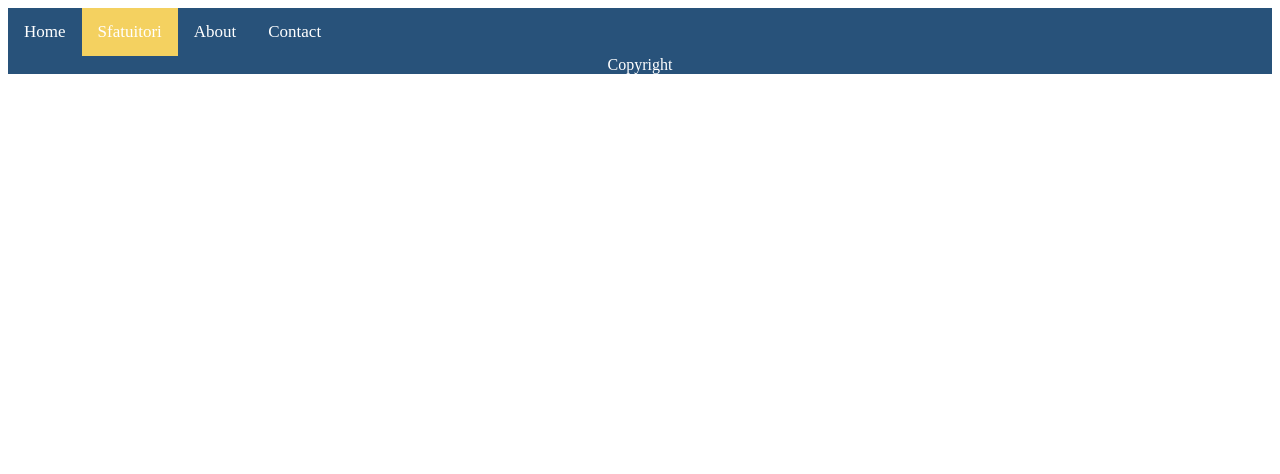
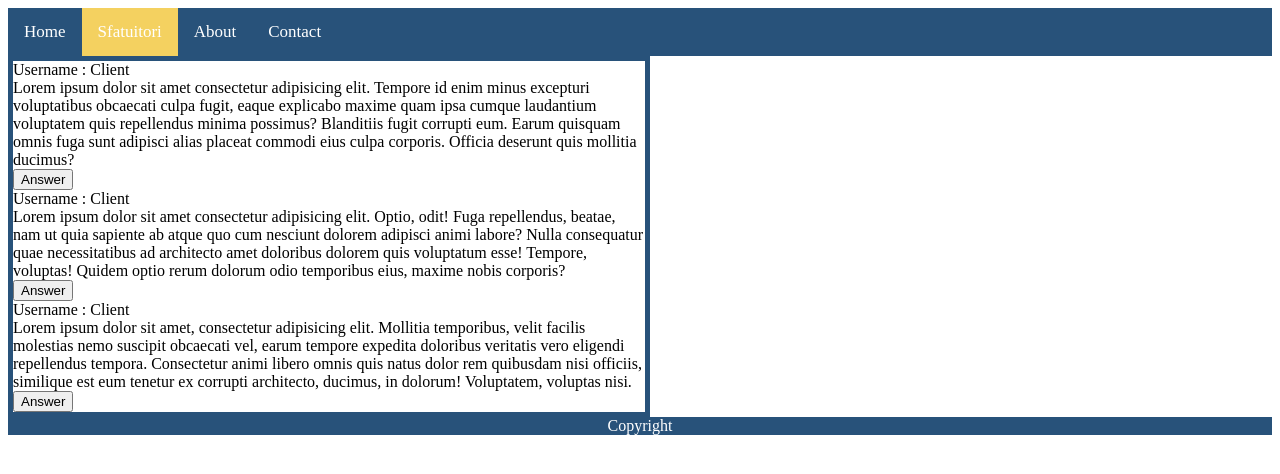
Before and after one commit to AzdHyperman/WebProject, a PHP site: page /feedbacks.html in a window 1280 px wide. Shown: the top 474 px of the page. Run offline with PHP 8.4, Linux system fonts and the light colour scheme.

Commit message:
center part

```diff
--- a/front-end/feedbacks.css
+++ b/front-end/feedbacks.css
@@ -22,6 +22,20 @@
   background-color: #f4d160;
   color: white;
 }
+
+.container {
+  border: 5px solid #28527a;
+  display: flex; /* le face de la stg la drp*/
+  flex-direction: column;
+  height: 100%;
+  justify-content: center;
+  width: 50%;
+  flex-basis: 50%;
+}
+.container > post {
+  align-items: center;
+}
+
 footer {
   background-color: #28527a;
   color: white;
--- a/front-end/feedbacks.html
+++ b/front-end/feedbacks.html
@@ -14,6 +14,32 @@
         <a href="#">About</a>
         <a href="#">Contact</a>
     </div>
+
+    <div class="container">
+        <div class="post">
+            <div class="post-user">Username : Client</div>
+            Lorem ipsum dolor sit amet consectetur adipisicing elit. Tempore id enim minus excepturi voluptatibus obcaecati culpa fugit, eaque explicabo maxime quam ipsa cumque laudantium voluptatem quis repellendus minima possimus? Blanditiis fugit corrupti eum. Earum quisquam omnis fuga sunt adipisci alias placeat commodi eius culpa corporis. Officia deserunt quis mollitia ducimus?
+            <div class="post-footer"><button>Answer</button>
+            </div>
+        </div>
+        <div class="post">
+            <div class="post-user">Username : Client</div>
+            Lorem ipsum dolor sit amet consectetur adipisicing elit. Optio, odit! Fuga repellendus, beatae, nam ut quia sapiente ab atque quo cum nesciunt dolorem adipisci animi labore? Nulla consequatur quae necessitatibus ad architecto amet doloribus dolorem quis voluptatum esse! Tempore, voluptas! Quidem optio rerum dolorum odio temporibus eius, maxime nobis corporis?
+            <div class="post-footer"><button>Answer</button>
+            </div>
+        </div>
+        <div class="post">
+            <div class="post-user">Username : Client</div>
+            Lorem ipsum dolor sit amet, consectetur adipisicing elit. Mollitia temporibus, velit facilis molestias nemo suscipit obcaecati vel, earum tempore expedita doloribus veritatis vero eligendi repellendus tempora. Consectetur animi libero omnis quis natus dolor rem quibusdam nisi officiis, similique est eum tenetur ex corrupti architecto, ducimus, in dolorum! Voluptatem, voluptas nisi.
+            <div class="post-footer"><button>Answer</button>
+            </div>
+        </div>
+    </div>
+
+
+
+
+
     <footer>Copyright</footer>
 </body>
 </html>
```
